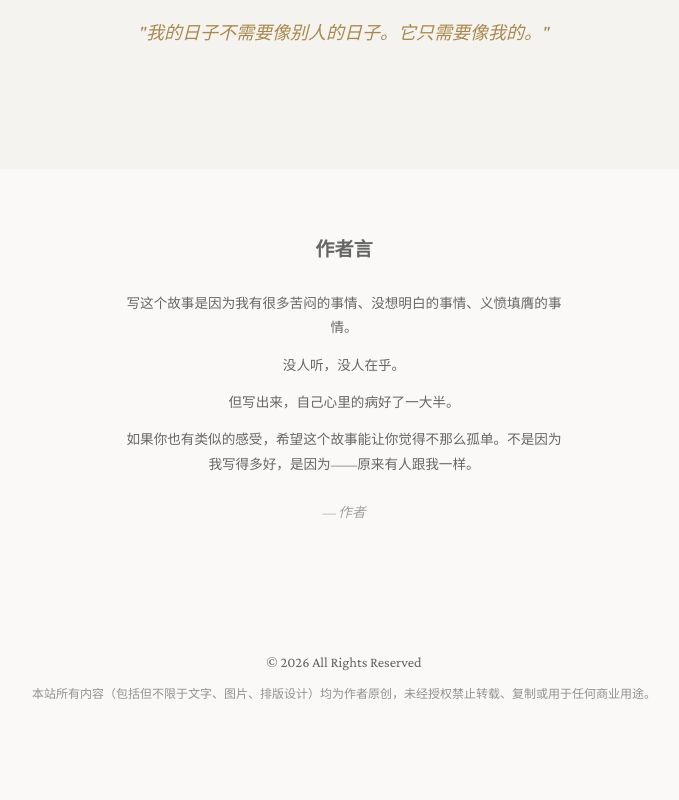
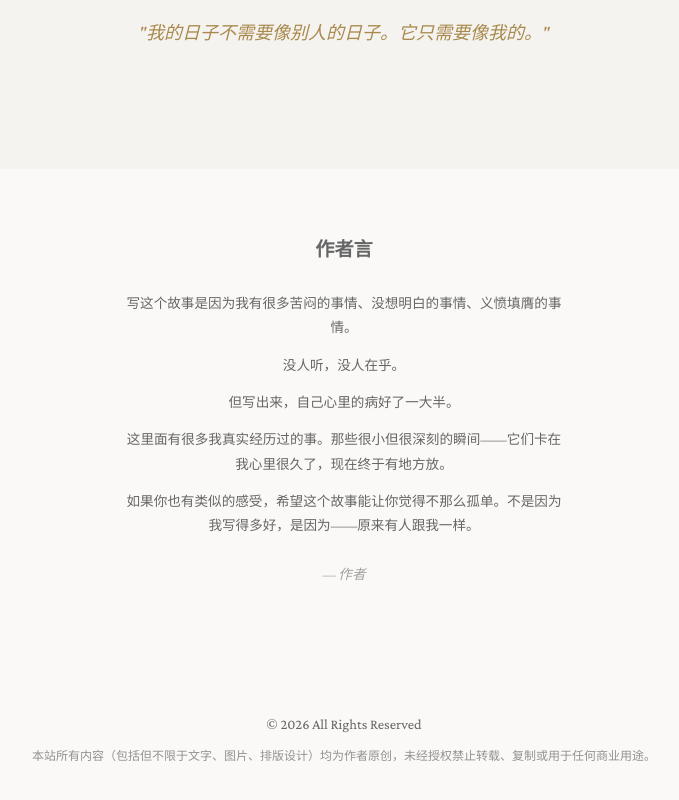
Before and after one commit to verBubble/Novel, a plain HTML site: page docs/index.html in a window 1280 px wide. Shown: the part 2584-3384 px from the top of the page, without its empty margins (296-975 px from the left). Before the commit the page ends 3338 px from the top, so only its background shows below. Drawn offline with nearby package versions, Linux system fonts and the light colour scheme.

Commit message:
Update author note - real experiences

```diff
--- a/docs/index.html
+++ b/docs/index.html
@@ -119,6 +119,7 @@
             <p>写这个故事是因为我有很多苦闷的事情、没想明白的事情、义愤填膺的事情。</p>
             <p>没人听，没人在乎。</p>
             <p>但写出来，自己心里的病好了一大半。</p>
+            <p>这里面有很多我真实经历过的事。那些很小但很深刻的瞬间——它们卡在我心里很久了，现在终于有地方放。</p>
             <p>如果你也有类似的感受，希望这个故事能让你觉得不那么孤单。不是因为我写得多好，是因为——原来有人跟我一样。</p>
             <p class="author-sign">— 作者</p>
         </section>
```
